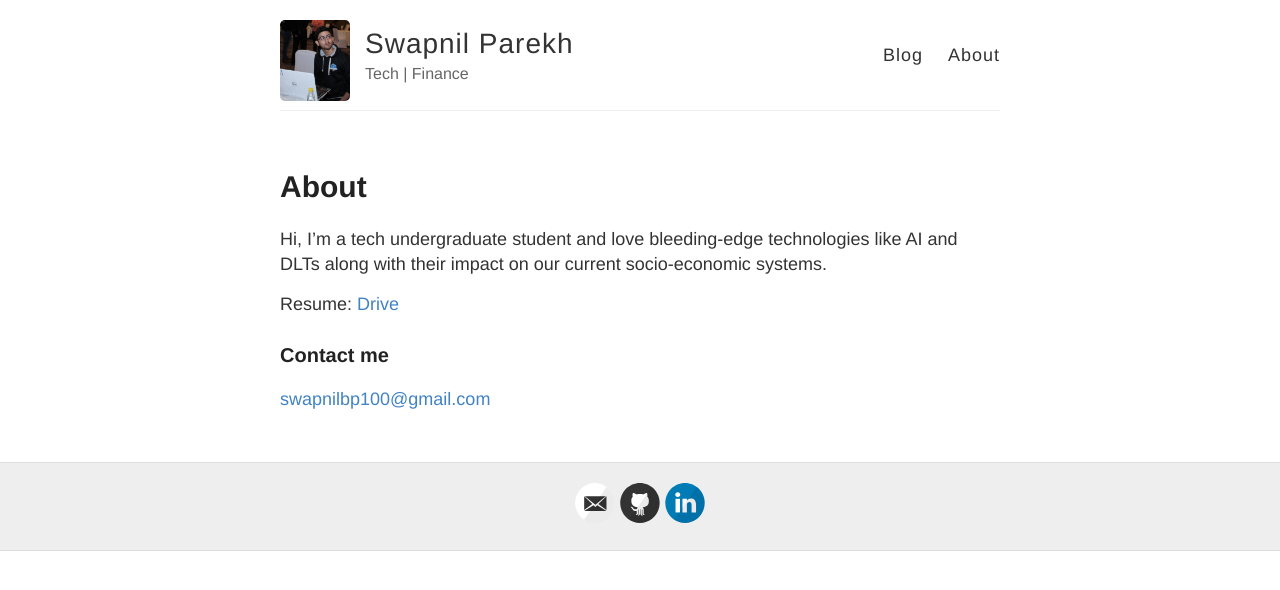
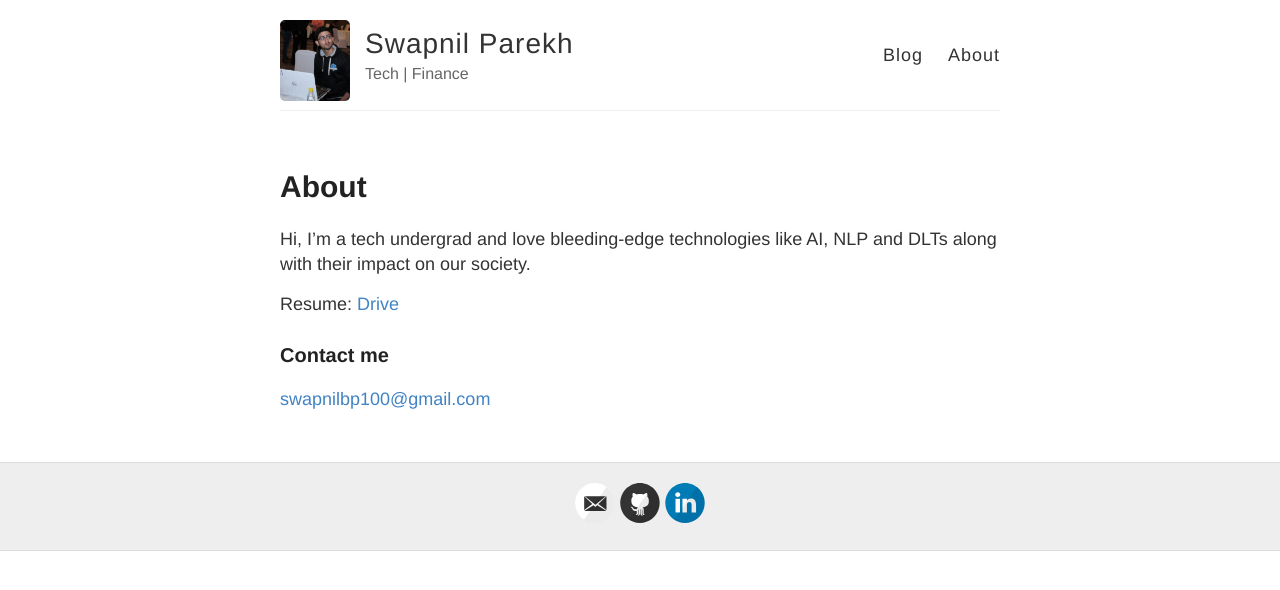
Before and after one commit to swapnilparekh/swapnilparekh.github.io, a Jekyll site: the page built from about.md, in a window 1280 px wide. Shown: the top 590 px of the page. Built offline with Jekyll 4.4.1, drawn with Linux system fonts in a browser that asks for light colours.

Commit message:
Update about.md

```diff
--- a/about.md
+++ b/about.md
@@ -4,9 +4,9 @@ title: About
 permalink: /about/
 ---
 
-Hi, I'm a tech undergraduate student and love bleeding-edge technologies like AI and DLTs along with their impact on our current socio-economic systems.
+Hi, I'm a tech undergrad and love bleeding-edge technologies like AI, NLP and DLTs along with their impact on our society.
 
-Resume: [Drive](https://drive.google.com/file/d/1F-WLgRKSwN2MOEEh2PFtqseyuodFFft8/view?usp=sharing)
+Resume: [Drive](https://drive.google.com/file/d/1wSGNPiThW21nXnz5CVgttSrgqKk8gMSZ/view?usp=sharing)
 
 ### Contact me
 
```
